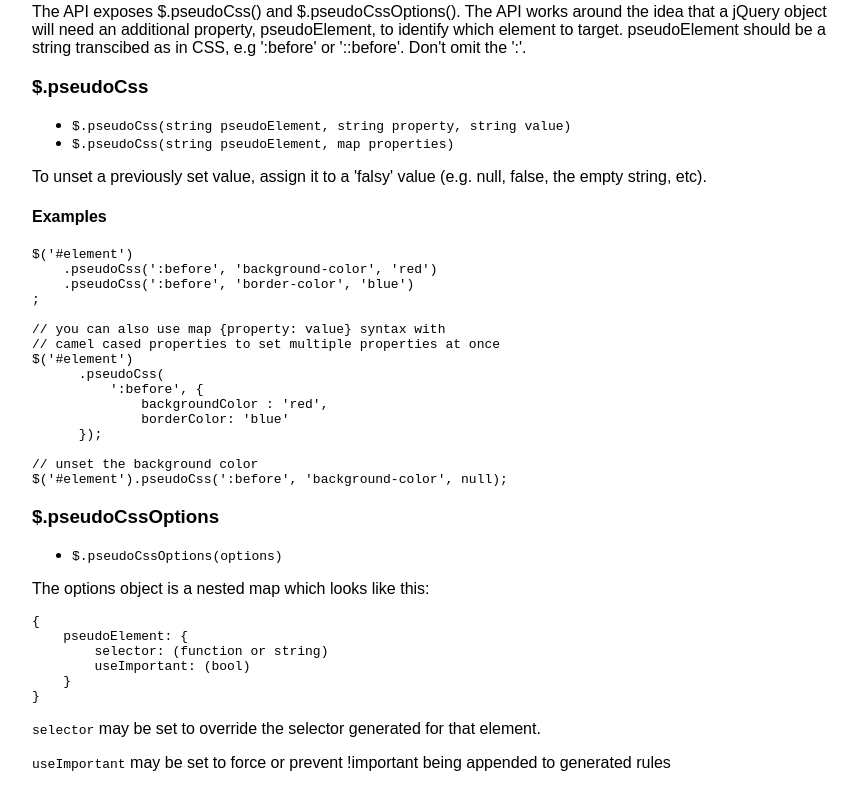
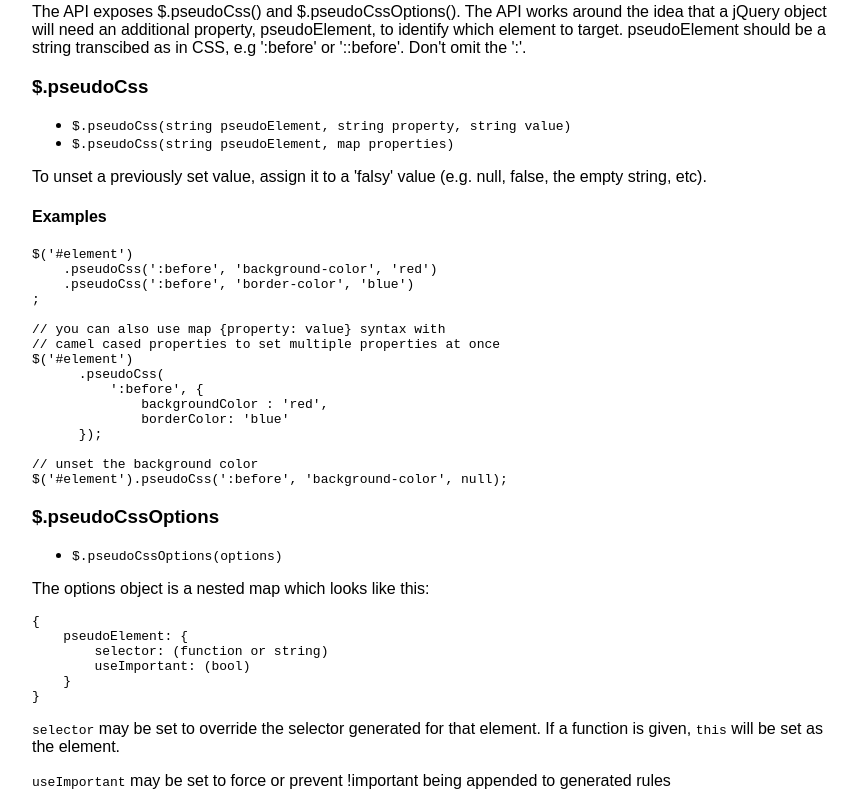
Before and after one commit to markwatkinson/jquery-pseudo-css, a plain HTML site: page index.html in a window 1280 px wide. Shown: the part 918-1724 px from the top of the page, without its empty margins (208-1066 px from the left). Drawn offline with nearby package versions, Linux system fonts and the light colour scheme.

Commit message:
Amend note on overriding the selector function

```diff
--- a/index.html
+++ b/index.html
@@ -178,7 +178,8 @@ $('#element').pseudoCss(':before', 'background-color', null);
     }
 }
 </pre>
-      <p><code>selector</code> may be set to override the selector generated for that element.
+      <p><code>selector</code> may be set to override the selector generated for that element. If a function is given,
+          <code>this</code> will be set as the element.
       <p><code>useImportant</code> may be set to force or prevent !important being appended to generated rules
     </body>
 </html>
```
